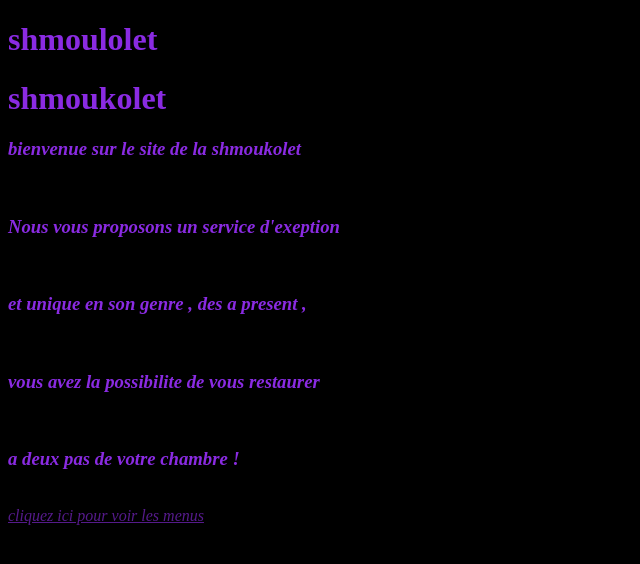
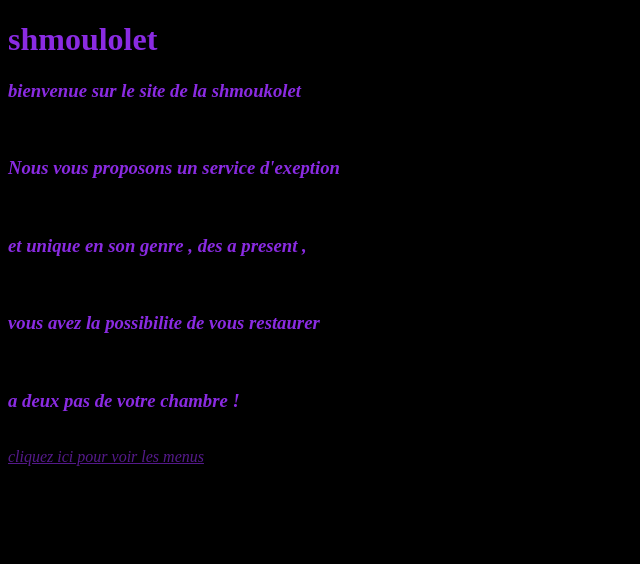
Before and after one commit to Shmouelmarciano/shmoukolet, a plain HTML site: page index.html in a window 1280 px wide. Shown: the whole page, without its empty margins (0-640 px from the left). Drawn offline with Linux system fonts and the light colour scheme.

Commit message:
Update index.html

```diff
--- a/index.html
+++ b/index.html
@@ -8,7 +8,6 @@
 </head>
 <body>
     <h1>shmoulolet</h1>
-    <h1>shmoukolet</h1>
     <h3><i>bienvenue sur le site de la shmoukolet</i></h3><br>
     <h3><i>Nous vous proposons un service d'exeption<i></h3> <br>
     <h3><i>et unique en son genre , des a present , </i></h3><br>
```
